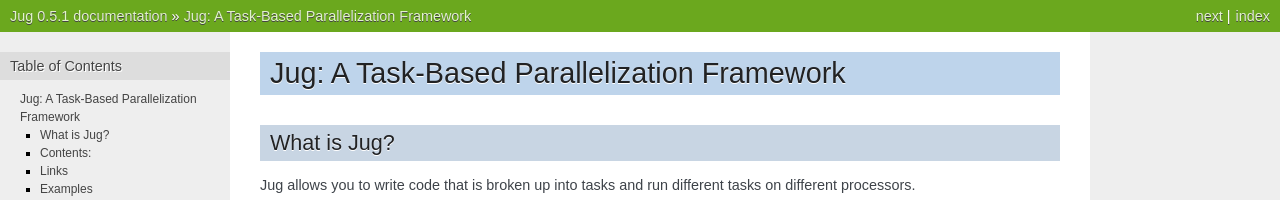
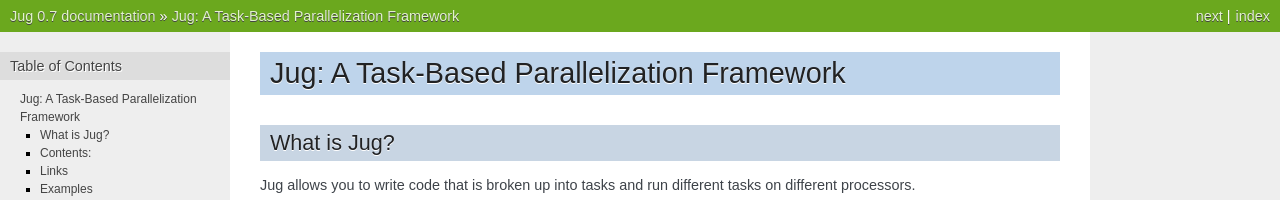
Before and after one commit to luispedro/jug, a Sphinx documentation site: the page built from docs/index.rst, in a window 1280 px wide and 900 px high. Shown: the top 200 px of the window. Built offline with Sphinx 7.4.7, drawn with Linux system fonts in a browser that asks for light colours; some of the changed text lies outside the part shown.

Commit message:
New Release: 0.7
Barrier is finally done

```diff
--- a/docs/conf.py
+++ b/docs/conf.py
@@ -29,9 +29,9 @@
 copyright = '2008-2010, Luis Pedro Coelho'
 
 # The short X.Y version.
-version = '0.5'
+version = '0.7'
 # The full version, including alpha/beta/rc tags.
-release = '0.5.1'
+release = '0.7'
 
 # There are two options for replacing |today|: either, you set today to some
 # non-false value, then it is used:
```
Also changed, not shown: 1 other file.
